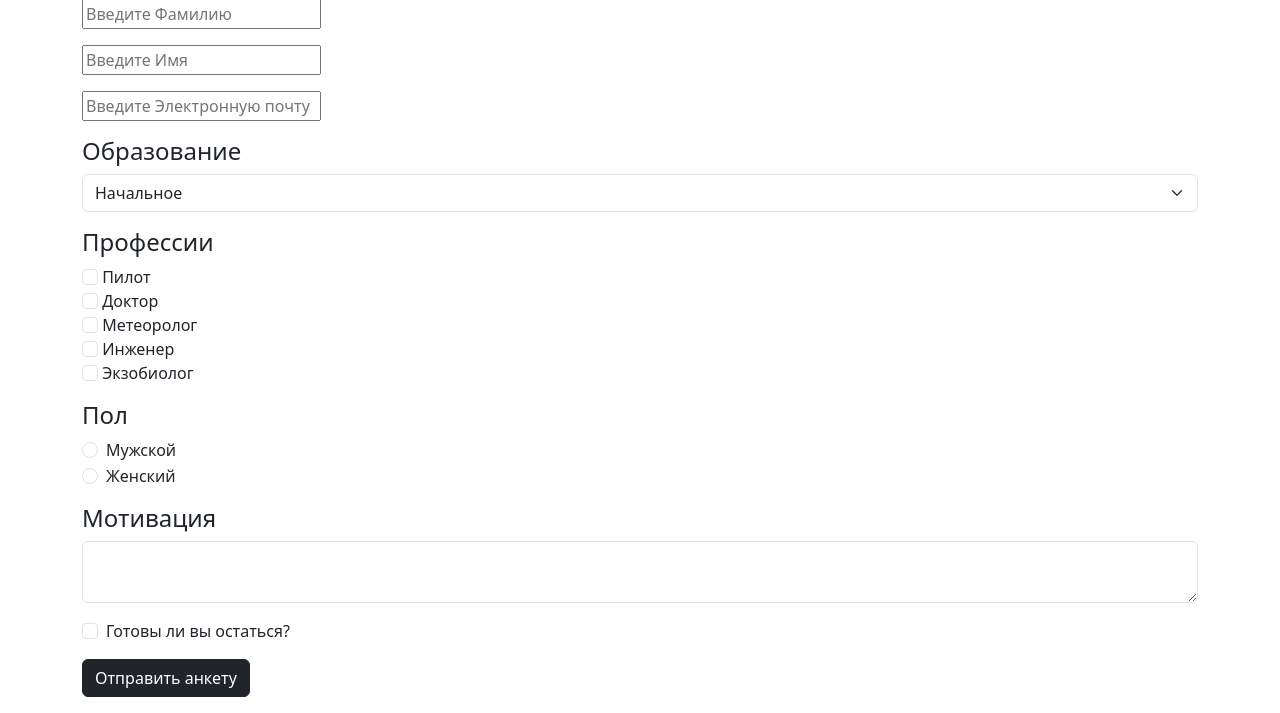
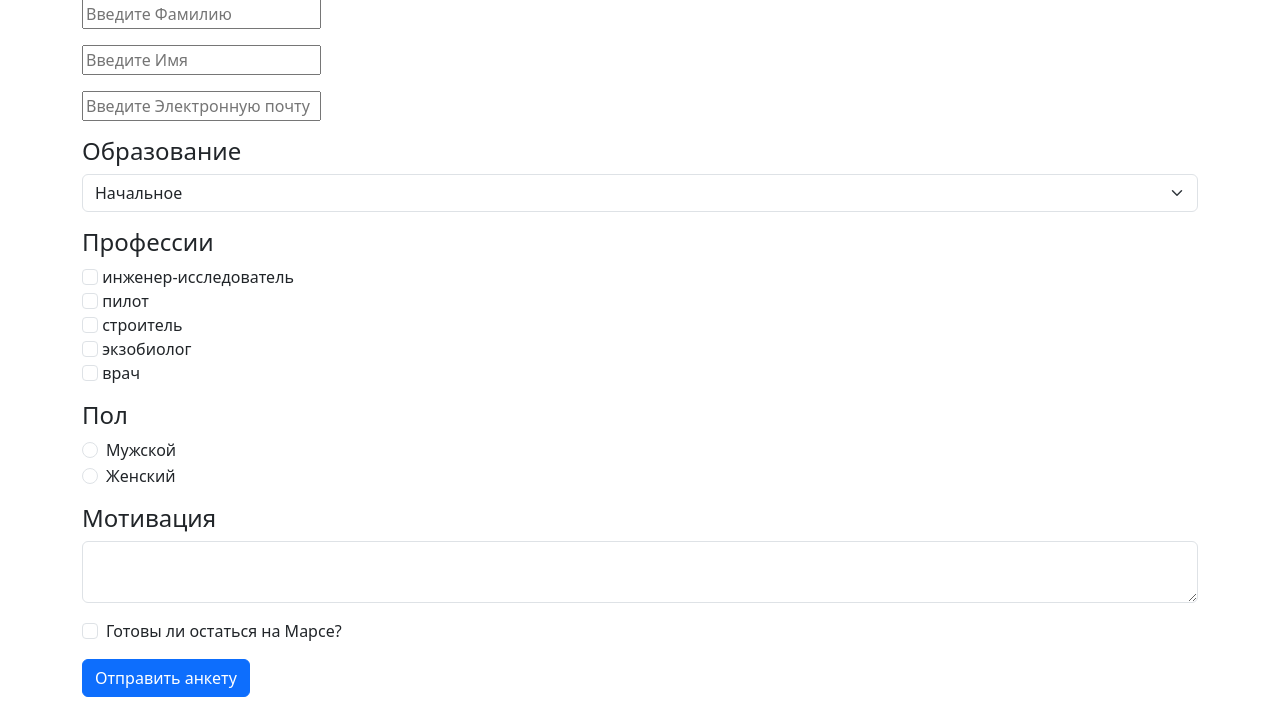
Before and after one commit to yuliapchr/MARS, a Flask app: page /astronaut_selection in a window 1280 px wide. Shown: the part 151-864 px from the top of the page. Run offline with Flask 3, Linux system fonts and the light colour scheme.

Commit message:
Update astronaut_selection.html

```diff
--- a/templates/astronaut_selection.html
+++ b/templates/astronaut_selection.html
@@ -33,74 +33,66 @@
     <div class="mb-3">
         <h4>Профессии</h4>
         <div class="form-chech">
-            <input type="checkbox" value="Пилот"
+            <input type="checkbox" value="инженер-исследователь"
+                    class="form-check-input" name="profession"
+                        id="ingn">
+            <label class="form-check-label" for="ingn"> инженер-исследователь </label>
+        </div>
+        <div class="form-chech">
+            <input type="checkbox" value="пилот"
                     class="form-check-input" name="profession"
                         id="pilot">
-            <label class="form-check-label" for="pilot"> Пилот </label>
+            <label class="form-check-label" for="pilotr"> пилот </label>
         </div>
         <div class="form-chech">
-            <input type="checkbox" value="Доктор"
+            <input type="checkbox" value="строитель"
+                    class="form-check-input" name="profession"
+                        id="buiilder">
+            <label class="form-check-label" for="buiilder"> строитель </label>
+        </div>
+        <div class="form-chech">
+            <input type="checkbox" value="экзобиолог"
+                    class="form-check-input" name="profession"
+                        id="biolog">
+            <label class="form-check-label" for="biolog"> экзобиолог </label>
+        </div>
+        <div class="form-chech">
+            <input type="checkbox" value="врач"
                     class="form-check-input" name="profession"
                         id="doctor">
-            <label class="form-check-label" for="doctor"> Доктор </label>
-        </div>
-        <div class="form-chech">
-            <input type="checkbox" value="Метеоролог"
-                    class="form-check-input" name="profession"
-                        id="meteo">
-            <label class="form-check-label" for="meteo"> Метеоролог </label>
-        </div>
-        <div class="form-chech">
-            <input type="checkbox" value="Инженер"
-                    class="form-check-input" name="profession"
-                        id="engineer">
-            <label class="form-check-label" for="engineer"> Инженер </label>
-        </div>
-        <div class="form-chech">
-            <input type="checkbox" value="Экзобиолог"
-                    class="form-check-input" name="profession"
-                        id="ekzo">
-            <label class="form-check-label" for="ekzo"> Экзобиолог </label>
+            <label class="form-check-label" for="doctor"> врач </label>
         </div>
     </div>
     <div class="mb-3">
         <h4>Пол</h4>
                     <div class="form-check">
-            <input type="radio" value="Мужской" name="gender"
-                    id="male" class="form-check-input">
-            <label class="form-check-label" for="male">
-                Мужской
-            </label>
+                        <input class="form-check-input" type="radio" value="Мужской" name="gender" id="male">
+                        <label class="form-check-label" for="male">Мужской</label>
                     </div>
                     <div class="form-check">
-            <input type="radio" value="Женский" name="gender"
-                    id="female" class="form-check-input">
-            <label class="form-check-label" for="female">
-                Женский
-            </label>
+                        <input class="form-check-input" type="radio" value="Женский" name="gender" id="female">
+                        <label class="form-check-label" for="female">Женский</label>
                     </div>
                 </div>
                 <div class="mb-3">
                     <h4>Мотивация</h4>
-            <textarea class="form-control"
-                      name="motivation"></textarea>
+                    <textarea class="form-control" name="motivation"></textarea>
                 </div>
                 <div class="mb-3">
                     <div class="form-check">
-                <input type="checkbox" value="Готов"
-                 class="form-check-input" id="ready" name="ready">
-                <label class="form-check-label" for="ready">
-                    Готовы ли вы остаться?
-                </label>
+                        <input type="checkbox" value="Готов" class="form-check-input" id="ready" name="ready">
+                        <label class="form-check-label" for="ready">Готовы ли остаться на Марсе?</label>
                     </div>
                 </div>
                 <div class="mb-3">
-            <input type="submit" value="Отправить анкету"
-            class="btn btn-dark">
+                    <input type="submit" value="Отправить анкету" class="btn btn-primary">
                 </div>
             </form>
-            </div></div></div>
-
-    <script src="https://cdn.jsdelivr.net/npm/bootstrap@5.3.3/dist/js/bootstrap.bundle.min.js" integrity="sha384-YvpcrYf0tY3lHB60NNkmXc5s9fDVZLESaAA55NDzOxhy9GkcIdslK1eN7N6jIeHz" crossorigin="anonymous"></script>
+        </div>
+    </div>
+</div>
+<script src="https://cdn.jsdelivr.net/npm/bootstrap@5.3.3/dist/js/bootstrap.bundle.min.js"
+        integrity="sha384-YvpcrYf0tY3lHB60NNkmXc5s9fDVZLESaAA55NDzOxhy9GkcIdslK1eN7N6jIeHz"
+        crossorigin="anonymous"></script>
 </body>
 </html>
```
Lines whose indentation alone changed are shown as unchanged.
